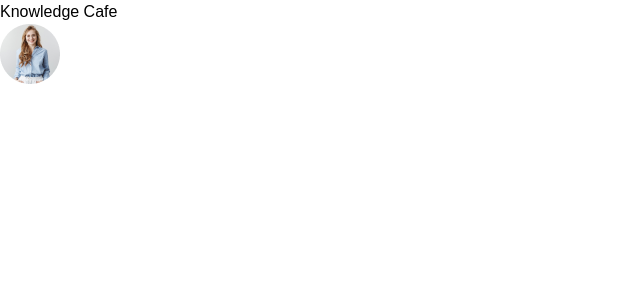
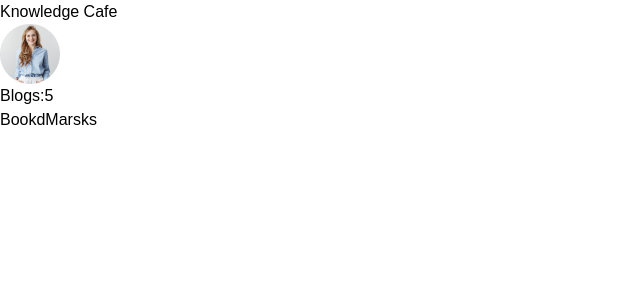
Before and after one commit to Kamrulthedev/Knowledge-react, a React (Vite) app: page / in a window 1280 px wide. Shown: the top 300 px of the page, without its empty margins (0-640 px from the left). Built offline with nearby package versions, Linux system fonts and the light colour scheme.

Commit message:
propTyps-releted-commit

```diff
--- a/package.json
+++ b/package.json
@@ -10,6 +10,7 @@
     "preview": "vite preview"
   },
   "dependencies": {
+    "prop-types": "^15.8.1",
     "react": "^18.2.0",
     "react-dom": "^18.2.0"
   },
--- a/src/App.jsx
+++ b/src/App.jsx
@@ -2,6 +2,7 @@
 import './App.css'
 import Haders from './Haders'
 import Blogs from './components/Blogs/Blogs'
+import Bookmarsks from './components/Bookmarks/Bookmarsks'
 
 function App() {
 
@@ -10,7 +11,10 @@ function App() {
     <>
 
       <Haders></Haders>
-      <Blogs></Blogs>
+     <main className='md:flex mt-4'>
+     <Blogs></Blogs>
+     <Bookmarsks></Bookmarsks>
+     </main>
 
 
     </>
--- a/src/Haders.jsx
+++ b/src/Haders.jsx
@@ -2,10 +2,10 @@ import profile from '../src/assets/images/profile.png'
 
 const Haders = () => {
     return (
-        <div className='flex justify-between items-center'>
-            <h1 className=' text-6xl font-bold '>Knowledge Cafe</h1>
+        <header className='flex justify-between items-center p-4 mx-4 border-b-4'>
+            <h1 className=' text-2xl font-bold '>Knowledge Cafe</h1>
             <img src={profile} alt="" />
-        </div>
+        </header>
     );
 };
 
--- a/src/components/Blogs/Blogs.jsx
+++ b/src/components/Blogs/Blogs.jsx
@@ -14,8 +14,8 @@ const Blogs = () => {
 
 
     return (
-        <div>
-
+        <div className="md:w-2/3">
+         <h1 className="text-3xl">Blogs:{blogs.length}</h1>
         </div>
     );
 };
--- /dev/null
+++ b/src/components/Bookmarks/Bookmarsks.jsx
@@ -0,0 +1,11 @@
+
+
+const Bookmarsks = () => {
+    return (
+        <div className="md:w-1/3">
+            <h2>BookdMarsks</h2>
+        </div>
+    );
+};
+
+export default Bookmarsks;
```
Also changed, not shown: src/components/Blogs/Blog.jsx (added, +14 -0 lines), 1 other file (tests, documents, lock files or other folders).
